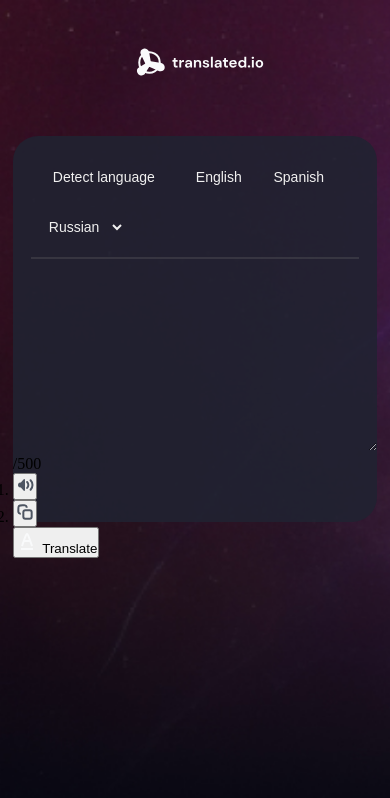
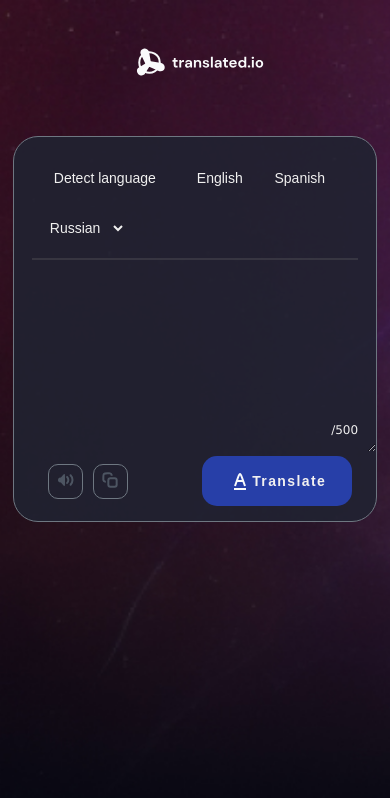
Before and after one commit to LeoLoureiro-code/translate-app, an Angular app: page / in a window 390 px wide. Shown: the top 798 px of the page. Built offline with nearby package versions, Linux system fonts and the light colour scheme.

Commit message:
finish mobile styles for translate-form

```diff
--- a/src/components/translate-form/translate-form.scss
+++ b/src/components/translate-form/translate-form.scss
@@ -9,7 +9,9 @@
     background-color: rgba(32, 35, 50, 0.877);
     margin-top: 2.4rem;
     border-radius: 25px;
+    border: 1px solid #6e7781;
     padding-top: 1rem;
+    font-family: 'Lucida Sans', 'Lucida Sans Regular', 'Lucida Grande', 'Lucida Sans Unicode', Geneva, Verdana, sans-serif;
 }
 
 .translate-options-list{
@@ -68,6 +70,7 @@ hr{
 
 .text-div{
     width: 100%;
+    position: relative;
 
     .translate-text{
         width: 100%;
@@ -76,7 +79,70 @@ hr{
         border: none;
         padding: 1.5rem;
         color: #f1f0f0;
-        font-size: 20px;
+        font-size: 14px;
+        font-family: 'Arial', sans-serif;
+        font-weight: 600;
+    }
 
+
+    .character-counter{
+        position: absolute;
+        right: 5%;
+        bottom: 10%;
+        color: #f1f0f0;
+        font-size: 12px;
     }
 }
+
+.text-options-div{
+    width: 100%;
+    display: flex;
+    justify-content: space-between;
+    padding: 0 1.5rem 0 1.5rem;
+
+    .text-options{
+        display: flex;
+        align-items: center;
+    }
+}
+
+.text-option-list{
+    display: flex;
+    list-style: none;
+    width: 100px;
+    display: flex;
+    justify-content: space-evenly;
+    align-items: center;
+
+}
+
+.text-option{
+    height: 35px;
+    width: 35px;
+    border-radius: 10px;
+
+    .text-option-button{
+        width: 100%;
+        height: 100%;
+        border-radius: 10px;
+        background-color: transparent;
+        border: 1px solid #6e7781;
+        outline: none;
+    }
+}
+
+.translate-button{
+    background-color: #273fa8;
+    color: #f1f0f0;
+    font-size: 14px;
+    font-weight: 700;
+    letter-spacing: 1.4px;
+    outline: none;
+    border: none;
+    width: 150px;
+    height: 50px;
+    border-radius: 15px;
+    display: flex;
+    justify-content: center;
+    align-items: center;
+}
```
